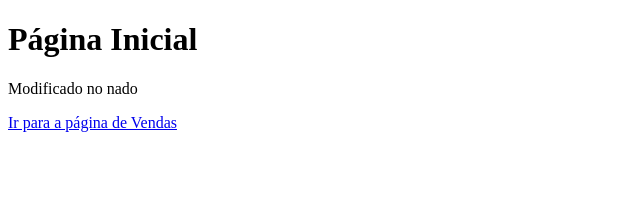
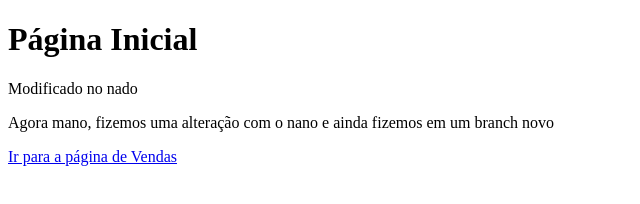
Before and after one commit to gandolfix/gitTutorial, a plain HTML site: page index.html in a window 1280 px wide. Shown: the whole page, without its empty margins (0-640 px from the left). Drawn offline with Linux system fonts and the light colour scheme.

Commit message:
mudamos index no branch cuzao

```diff
--- a/index.html
+++ b/index.html
@@ -9,6 +9,7 @@
 <body>
     <h1>Página Inicial</h1>
     <p>Modificado no nado</p>
+    <p>Agora mano, fizemos uma alteração com o nano e ainda fizemos em um branch novo</p>
     <a href="vendas.html">Ir para a página de Vendas</a>
 </body>
 </html>
```
